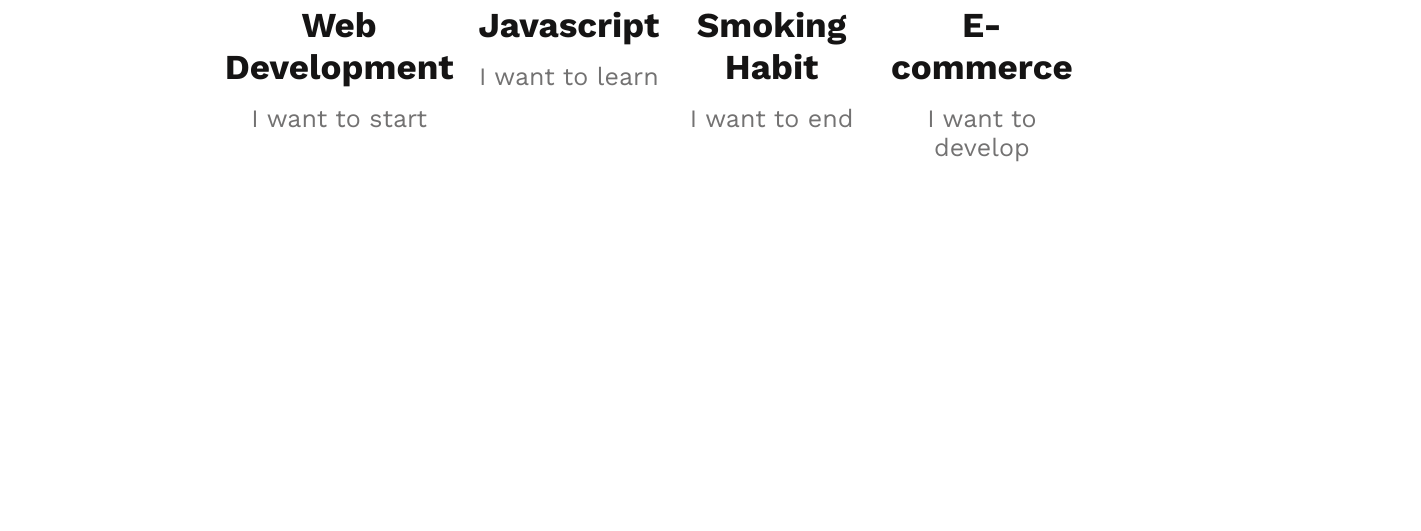
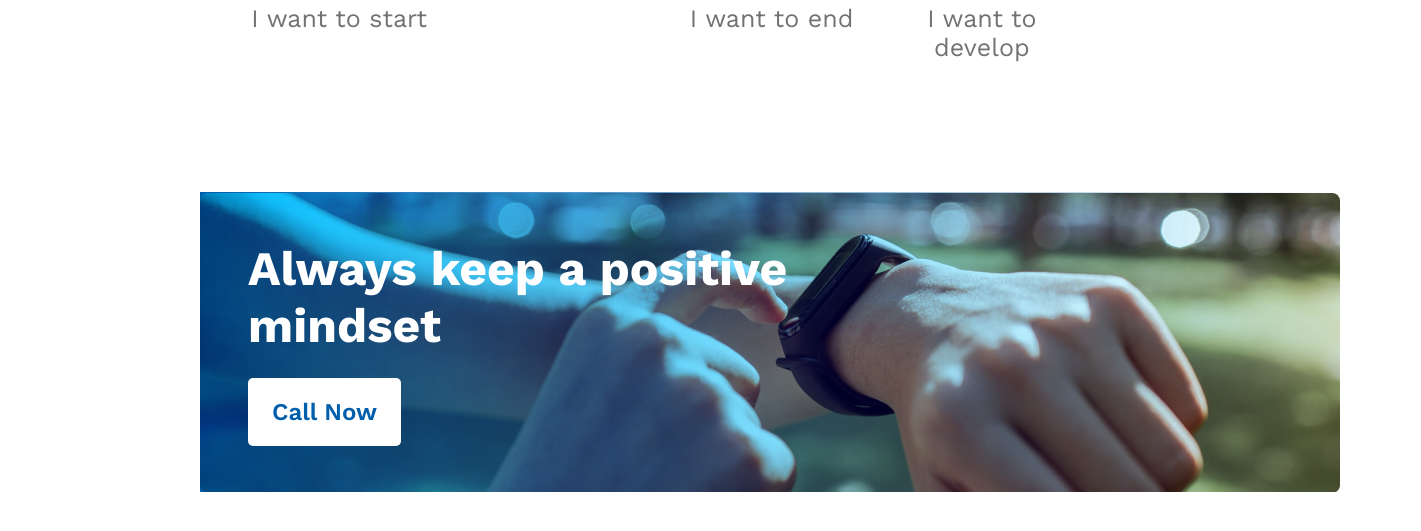
Before and after one commit to heynazrul/new-year-new-me, a plain HTML site: page index.html in a window 1280 px wide. Shown: the part 2245-2776 px from the top of the page, 1421 px wide, since content can reach past the window. Before the commit the page ends 2407 px from the top, so only its background shows below. Drawn offline with nearby package versions, Linux system fonts and the light colour scheme.

Commit message:
added call to action section

```diff
--- a/index.html
+++ b/index.html
@@ -89,6 +89,13 @@
           </div>
         </div>
       </section>
+      <!-- Call to Action Banner -->
+      <section class="call-to-action">
+        <div class="info-container">
+          <h3 class="section-title">Always keep a positive mindset</h3>
+          <button class="btn-primary">Call Now</button>
+        </div>
+      </section>
     </main>
     <footer></footer>
   </body>
--- a/styles/style.css
+++ b/styles/style.css
@@ -24,6 +24,7 @@
 .btn-primary {
   font-weight: 600;
   font-size: 2.4rem;
+  background-color: #fff;
   color: #005fac;
   padding: 20px 24px;
   border-radius: 5px;
@@ -76,18 +77,19 @@ main {
   display: flex;
   gap: 100px;
   margin: 150px 0;
+  align-items: center;
 }
 
 .content-container {
-  padding-top: 200px;
+  padding-top: 100px;
 }
 
 .failure-section-container .section-title {
-  padding-right: 350px;
+  padding-right: 320px;
 }
 
 .failure-section-container .section-description {
-  padding-right: 250px;
+  padding-right: 220px;
 }
 
 .item {
@@ -115,7 +117,7 @@ main {
 }
 
 .plan-content {
-    text-align: center;
+  text-align: center;
 }
 .plan-content .plan-title {
   font-size: 3.5rem;
@@ -124,6 +126,29 @@ main {
 }
 
 .plan-content .plan-description {
-    font-size: 2.5rem;
-    color: #737272;
+  font-size: 2.5rem;
+  color: #737272;
 }
+
+/* Call to action Style */
+
+.call-to-action {
+  margin: 130px auto;
+  background-image: url(../images/watch.png),
+    linear-gradient(90deg, #005fac 0%, rgba(0, 95, 172, 0) 100%);
+  background-blend-mode: overlay;
+  background-repeat: no-repeat;
+  background-size: cover;
+  width: 1140px;
+  height: 300px;
+}
+
+.info-container {
+    padding: 48px;
+    width: 60%;
+}
+
+.info-container .section-title{
+    color: #fff;
+    margin-bottom: 24px;
+}
```
